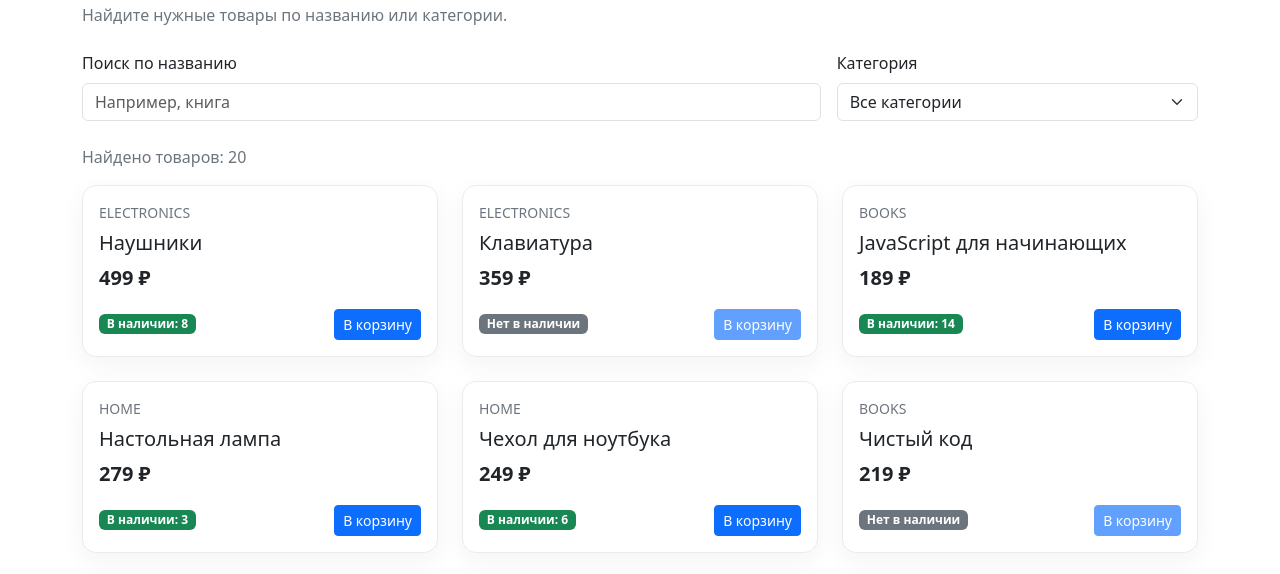
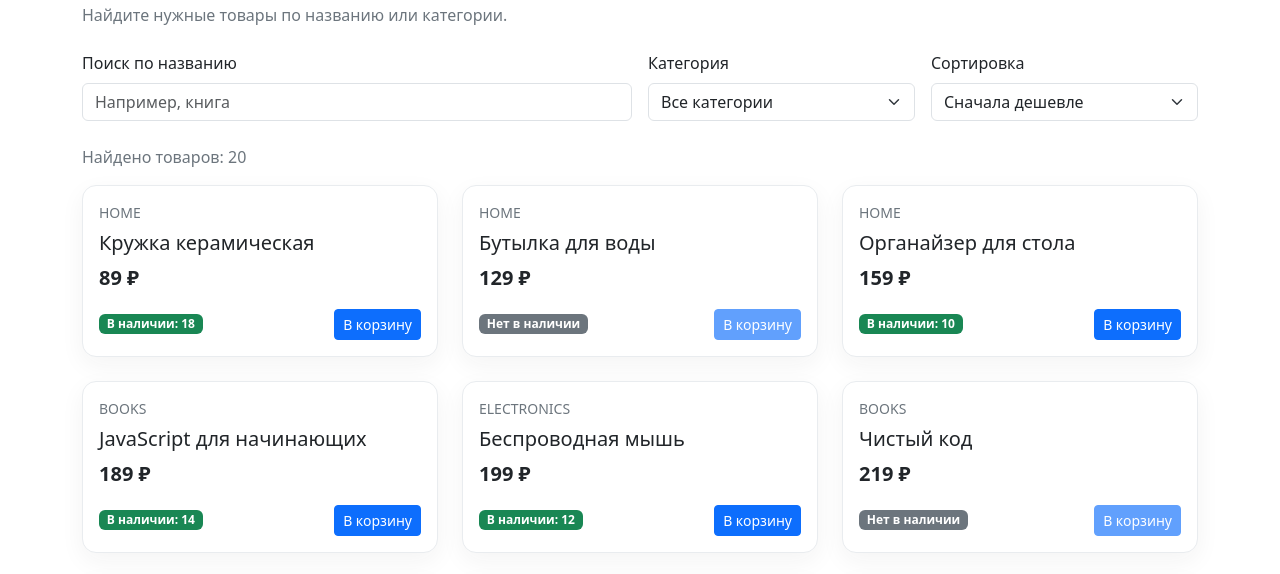
Before and after one commit to hohanov/team-store, a website with bundled scripts: page catalog.html in a window 1280 px wide. Shown: the part 199-773 px from the top of the page. Built offline with nearby package versions, Linux system fonts and the light colour scheme.

Commit message:
feat: sorting products

```diff
--- a/catalog.html
+++ b/catalog.html
@@ -33,7 +33,7 @@
             </div>
 
             <section class="row g-3 mb-4" aria-label="Поиск и фильтрация каталога">
-                <div class="col-12 col-md-8">
+                <div class="col-12 col-md-6">
                     <label class="form-label" for="search">Поиск по названию</label>
                     <input
                         class="form-control"
@@ -43,13 +43,20 @@
                         autocomplete="off"
                     />
                 </div>
-                <div class="col-12 col-md-4">
+                <div class="col-12 col-md-3">
                     <label class="form-label" for="category">Категория</label>
                     <select class="form-select" id="category">
                         <option value="all">Все категории</option>
                         <option value="electronics">Электроника</option>
                         <option value="books">Книги</option>
                         <option value="home">Дом</option>
+                    </select>
+                </div>
+                <div class="col-12 col-md-3">
+                    <label class="form-label" for="sort">Сортировка</label>
+                    <select class="form-select" id="sort">
+                        <option value="asc">Сначала дешевле</option>
+                        <option value="desc">Сначала дороже</option>
                     </select>
                 </div>
             </section>
--- a/src/catalog-page.ts
+++ b/src/catalog-page.ts
@@ -1,5 +1,5 @@
 import type { Product } from './catalog.js';
-import { filterByCategory, searchProducts } from './catalog.js';
+import { filterByCategory, searchProducts, sortProductsByPrice } from './catalog.js';
 import { addToCart } from './cart.js';
 import { initializeCartCounter } from './cart-counter.js';
 import { readCart, saveCart } from './cart-storage.js';
@@ -17,6 +17,7 @@ const statusElement = getRequiredElement<HTMLElement>('#catalog-status');
 const cartStatusElement = getRequiredElement<HTMLElement>('#cart-status');
 const searchInput = getRequiredElement<HTMLInputElement>('#search');
 const categorySelect = getRequiredElement<HTMLSelectElement>('#category');
+const sortSelect = getRequiredElement<HTMLSelectElement>('#sort');
 
 initializeCartCounter();
 
@@ -65,7 +66,9 @@ function renderProductCard(product: Product): HTMLElement {
 
 function renderCatalog(): void {
     const categoryProducts = filterByCategory(products, categorySelect.value);
-    const visibleProducts = searchProducts(categoryProducts, searchInput.value);
+    const matchingProducts = searchProducts(categoryProducts, searchInput.value);
+    const sortDirection = sortSelect.value === 'desc' ? 'desc' : 'asc';
+    const visibleProducts = sortProductsByPrice(matchingProducts, sortDirection);
 
     statusElement.textContent = `Найдено товаров: ${visibleProducts.length}`;
     if (visibleProducts.length === 0) {
@@ -81,6 +84,7 @@ function renderCatalog(): void {
 
 searchInput.addEventListener('input', renderCatalog);
 categorySelect.addEventListener('change', renderCatalog);
+sortSelect.addEventListener('change', renderCatalog);
 renderCatalog();
 
 catalogElement.addEventListener('click', (event) => {
--- a/src/catalog.ts
+++ b/src/catalog.ts
@@ -16,3 +16,8 @@ export function filterByCategory(products: Product[], category?: string): Produc
     if (!category || category === 'all') return [...products];
     return products.filter((product) => product.category === category);
 }
+
+export function sortProductsByPrice(products: Product[], direction: 'asc' | 'desc' = 'asc'): Product[] {
+    const multiplier = direction === 'desc' ? -1 : 1;
+    return [...products].sort((first, second) => (first.price - second.price) * multiplier);
+}
```
